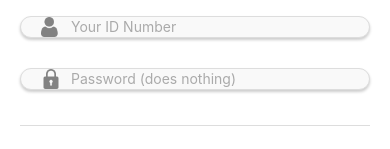
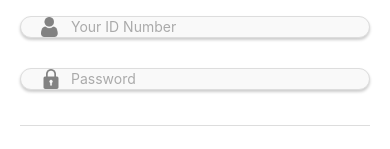
Before and after one commit to zach493/SMCYearbook, a React Native app: screen /Login in a window 390 px wide. Shown: the part 354-503 px from the top of the page. Built offline with nearby package versions, Linux system fonts and the light colour scheme.

Commit message:
Update Login.js

```diff
--- a/Login.js
+++ b/Login.js
@@ -61,7 +61,7 @@ const Login = ({ navigation }) => {
             <TextInput
               value={password}
               onChangeText={setPassword}
-              placeholder="Password (does nothing)"
+              placeholder="Password"
               style={styles.input}
               placeholderTextColor="#aaa"
               secureTextEntry
```
